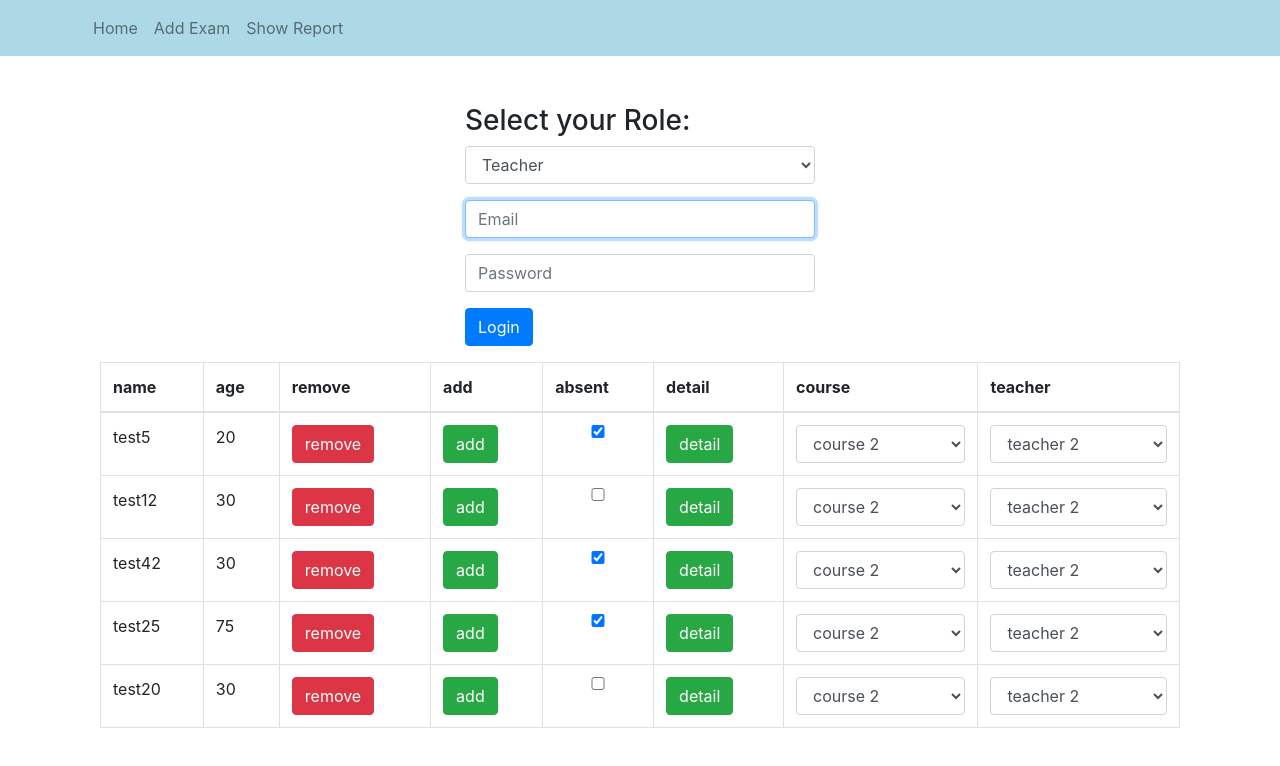
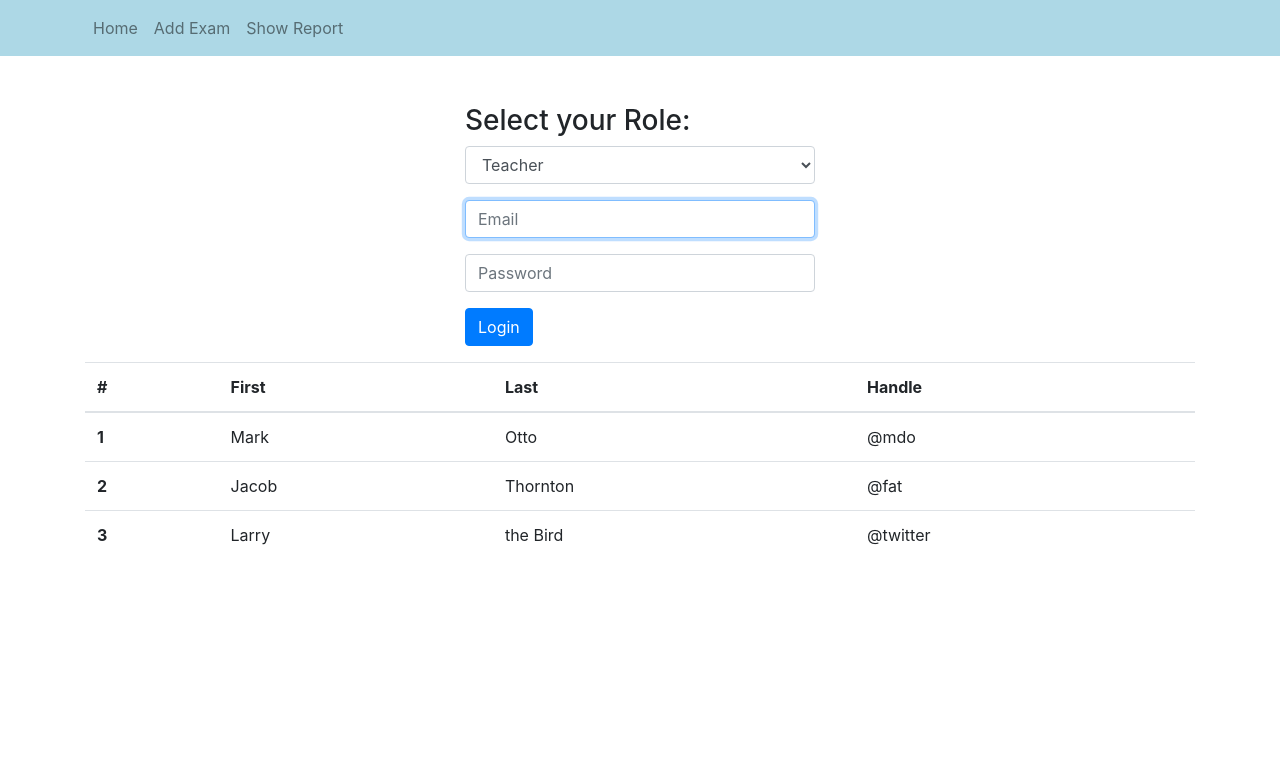
Before and after one commit to AlirezaIT/React-Scheduling, a React (Create React App) app in the folder client/: page /login in a window 1280 px wide. Shown: the top 766 px of the page. Built offline with nearby package versions, Linux system fonts and the light colour scheme; the HTML template or start-up script is replaced by a standard one.

Commit message:
add student table

```diff
--- a/client/src/App.js
+++ b/client/src/App.js
@@ -6,6 +6,7 @@
 import { Route, Switch, Redirect } from "react-router-dom";
 import { AuthContext } from "./auth/AuthContext";
 import { Col, Row, Container } from "react-bootstrap";
+import StudentListReservedExams from "./components/StudentListReservedExams";
 
 class App extends React.Component {
   constructor(props) {
@@ -71,7 +72,7 @@
             </Route>
           </Switch>
           {/* <LoginForm />; */}
-          <DataTable
+          {/* <DataTable
             classes={["table", "table-bordered"]}
             header={["name", "age", 'remove_btn', 'add_btn', 'absent_checkbox', 'detail_btn', 'course_dropdown', 'teacher_dropdown']}
             dropdowns={{
@@ -85,7 +86,8 @@
               { name: "test25", age: 75, remove_btn: `remove`, is_absent: true},
               { name: "test20", age: 30, remove_btn: `remove`, is_absent: false},
             ]}
-          />
+          /> */}
+          <StudentListReservedExams />
         </Container>
       </AuthContext.Provider>
     );
--- /dev/null
+++ b/client/src/components/StudentListReservedExams.js
@@ -0,0 +1,44 @@
+import React,{ Component } from "react";
+
+class StudentListReservedExams extends Component {
+  constructor(props) {
+    super(props);
+    this.state = props;
+  }
+
+  render() {
+    return (<><table class="table">
+        <thead>
+        <tr>
+            <th scope="col">#</th>
+            <th scope="col">First</th>
+            <th scope="col">Last</th>
+            <th scope="col">Handle</th>
+        </tr>
+        </thead>
+        <tbody>
+        <tr>
+            <th scope="row">1</th>
+            <td>Mark</td>
+            <td>Otto</td>
+            <td>@mdo</td>
+        </tr>
+        <tr>
+            <th scope="row">2</th>
+            <td>Jacob</td>
+            <td>Thornton</td>
+            <td>@fat</td>
+        </tr>
+        <tr>
+            <th scope="row">3</th>
+            <td>Larry</td>
+            <td>the Bird</td>
+            <td>@twitter</td>
+        </tr>
+        </tbody>
+    </table></>);
+
+  }
+}
+
+export default StudentListReservedExams;
```
